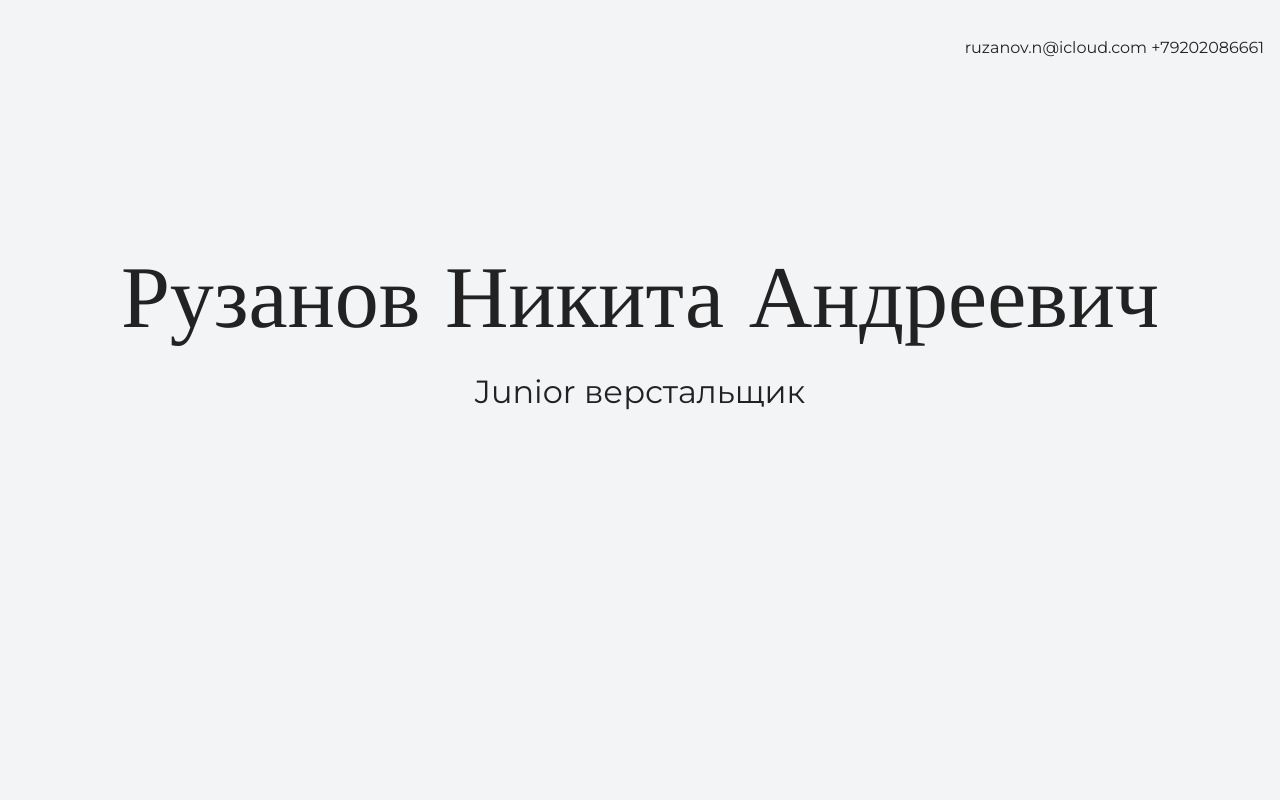
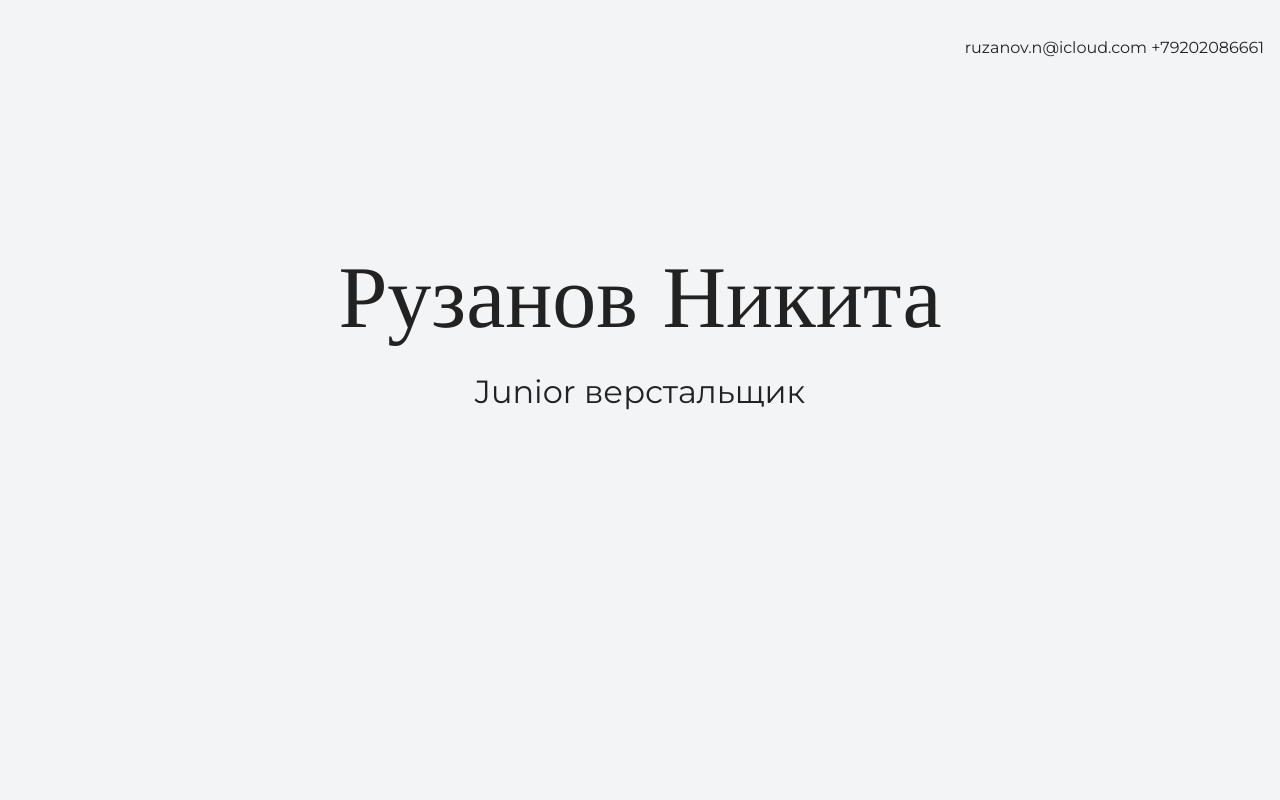
Before and after one commit to ruzan-cyber/my-site, a plain HTML site: page index.html in a window 1280 px wide. Shown: the top 800 px of the page. Drawn offline with nearby package versions, Linux system fonts and the light colour scheme.

Commit message:
Меняем текст на главной странице

```diff
--- a/index.html
+++ b/index.html
@@ -16,7 +16,7 @@
 
     <section class="hero-image">
       <div class="container">
-        <h1 class="heading">Рузанов Никита Андреевич</h1>
+        <h1 class="heading">Рузанов Никита</h1>
         <p>Junior верстальщик</p>
       </div>
     </section>
```
